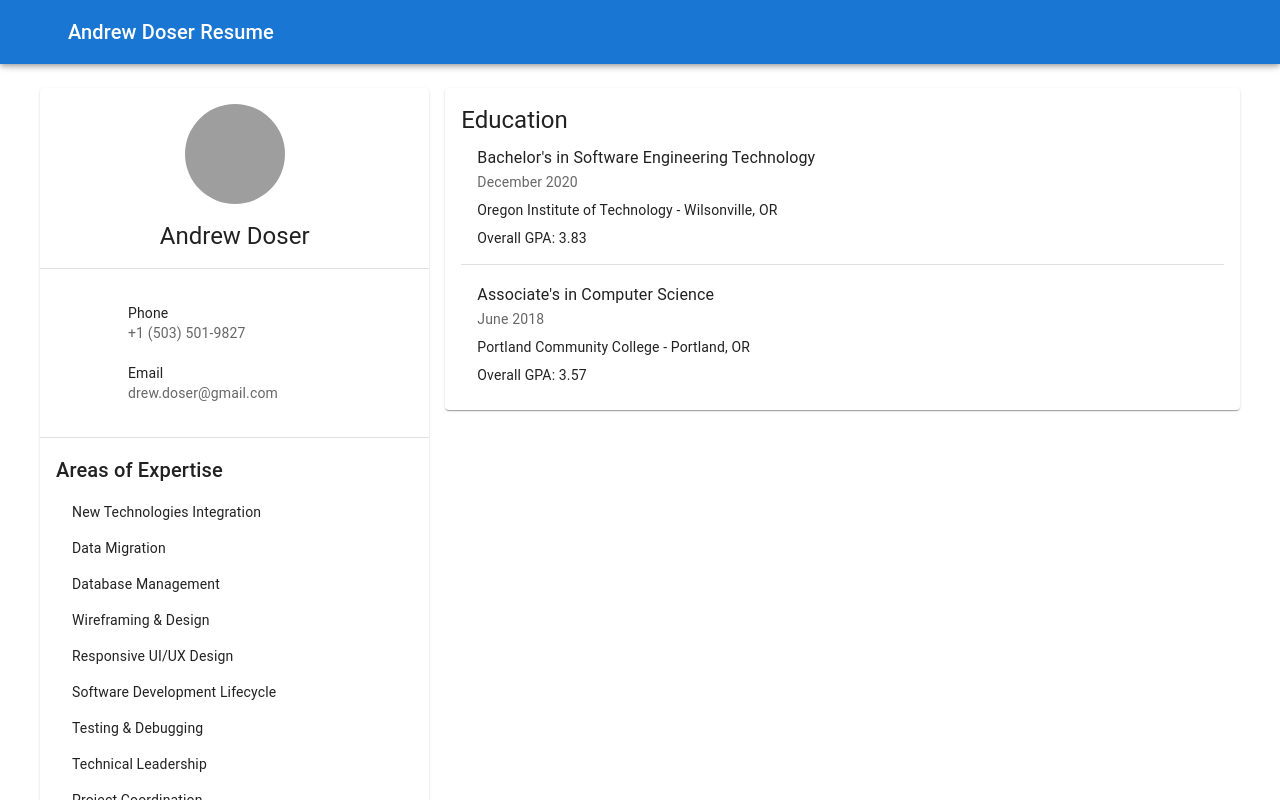
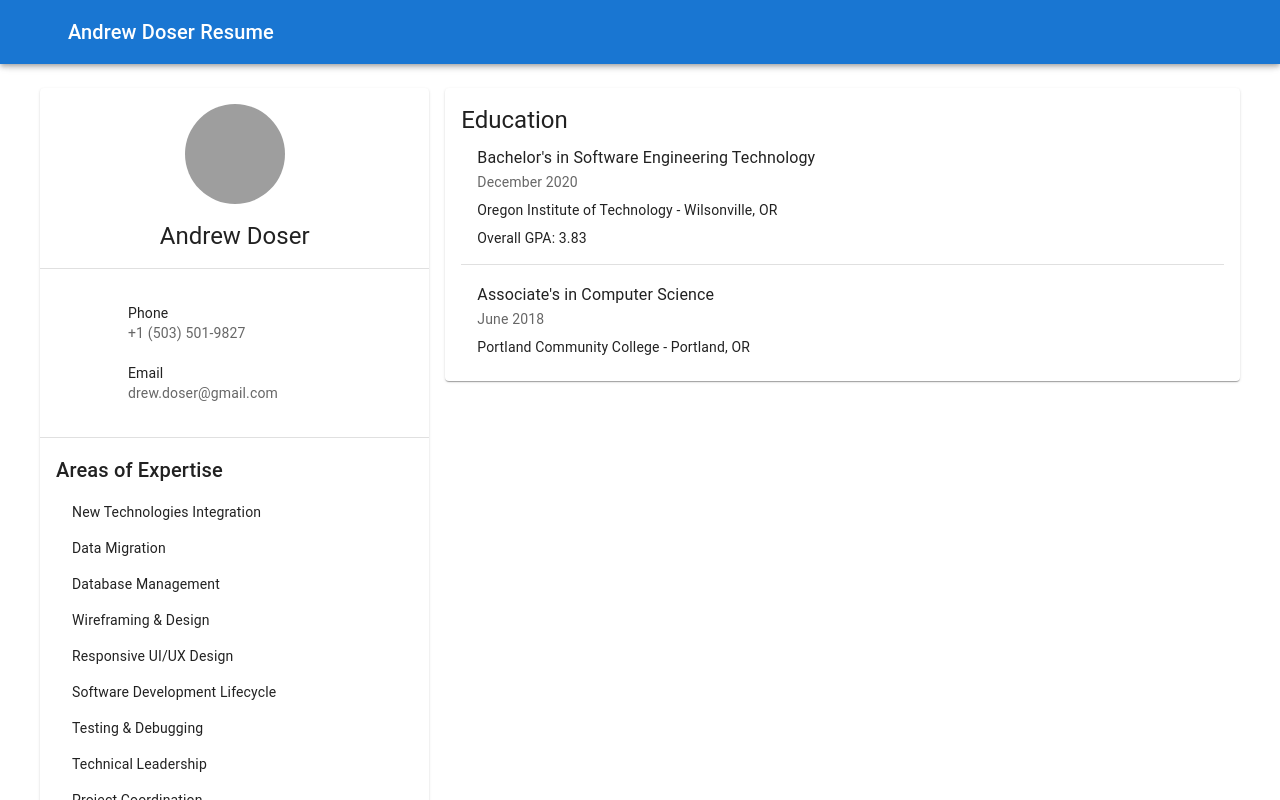
Before and after one commit to LoserAim/ResumeWebsiteNextJs, a Next.js app in the folder resume-website/: page / in a window 1280 px wide. Shown: the top 800 px of the page. Built offline with nearby package versions, Linux system fonts and the light colour scheme; grey boxes are pictures that could not be loaded; some icons are missing.

Commit message:
addressing some issues

```diff
--- a/resume-website/src/_components/cards/EducationCard.tsx
+++ b/resume-website/src/_components/cards/EducationCard.tsx
@@ -23,7 +23,6 @@ const EducationCard = () => {
                     degree={"Associate's in Computer Science"}
                     yearMonthCompletion={"June 2018"}
                     school={"Portland Community College - Portland, OR"}
-                    overallGpa={"Overall GPA: 3.57"}
                 />
             </CardContent>
         </Card>
--- a/resume-website/src/_components/typography/EducationEntry.tsx
+++ b/resume-website/src/_components/typography/EducationEntry.tsx
@@ -6,14 +6,14 @@ interface IEducationEntryProps {
     degree: string;
     yearMonthCompletion: string;
     school: string;
-    overallGpa: string;
+    overallGpa?: string | undefined;
 }
 
 const EducationEntry = ({
                             degree,
                             yearMonthCompletion,
                             school,
-                            overallGpa
+                            overallGpa = undefined,
                         }: IEducationEntryProps) => {
     return (
         <Box sx={{marginLeft: 2}}>
@@ -22,9 +22,9 @@ const EducationEntry = ({
             <Typography variant="body2" sx={{mt: 1}}>
                 {school}
             </Typography>
-            <Typography variant="body2" sx={{mt: 1}}>
+            {overallGpa && <Typography variant="body2" sx={{mt: 1}}>
                 {overallGpa}
-            </Typography>
+            </Typography>}
         </Box>
     );
 };
```
